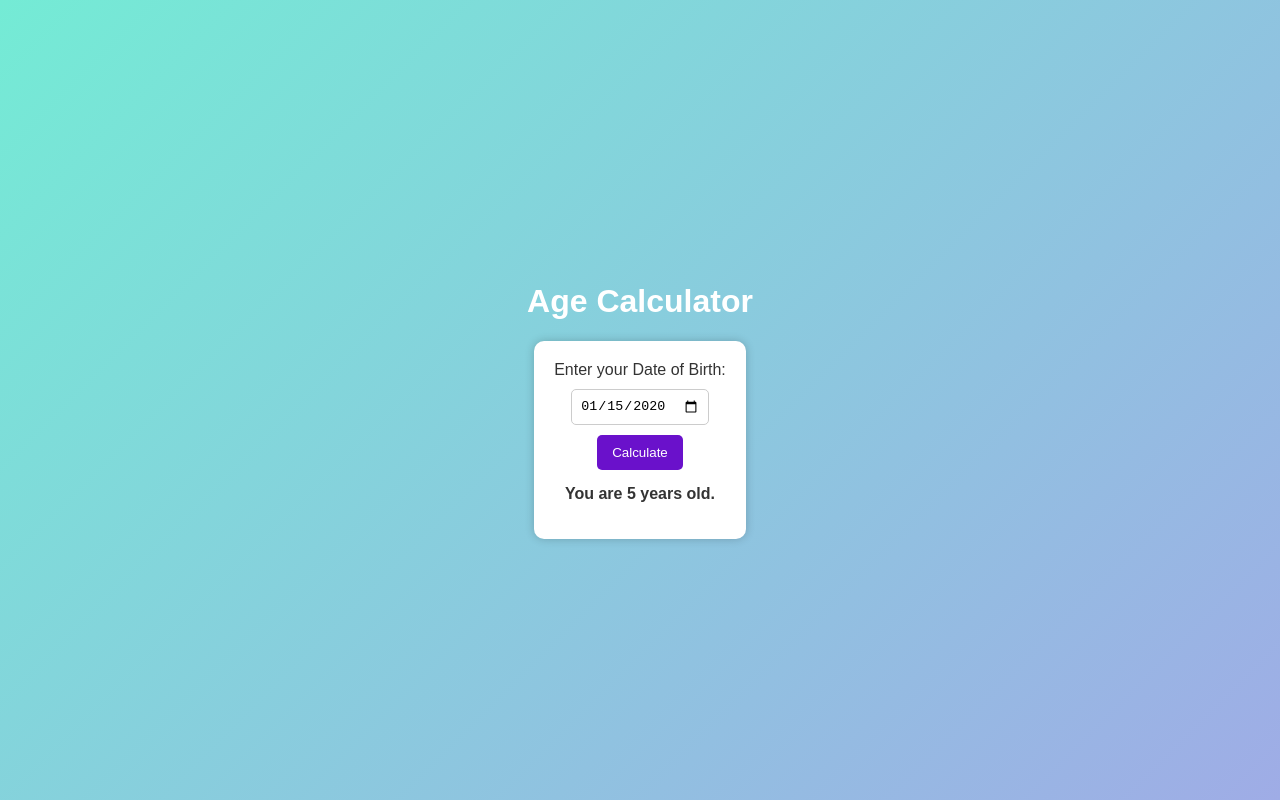
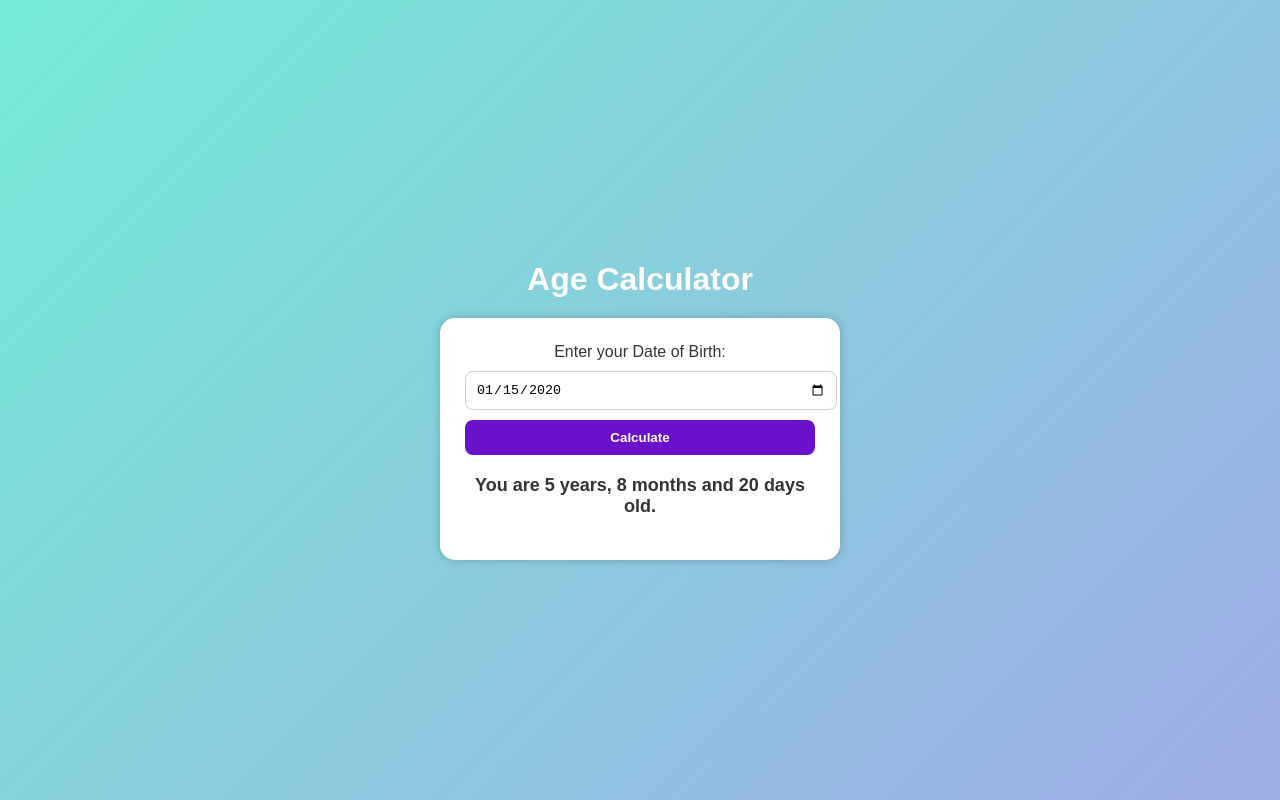
Before and after one commit to ayeshawzd/CodeAlpha_AgeCalculator, a plain HTML site: page index.html in a window 1280 px wide. Both pictures are taken after typing "2020-01-15" into the empty fields and a click on the button "Calculate". Drawn offline with Linux system fonts and the light colour scheme.

Commit message:
index.html

```diff
--- a/index.html
+++ b/index.html
@@ -3,7 +3,7 @@
 <head>
   <meta charset="UTF-8" />
   <meta name="viewport" content="width=device-width, initial-scale=1.0" />
-  <title>Age Calculator</title>
+  <title>Advanced Age Calculator</title>
   <style>
     body {
       font-family: Arial, sans-serif;
@@ -18,34 +18,43 @@
     }
     h1 {
       color: #fff;
+      margin-bottom: 20px;
     }
     .container {
-      background: white;
-      padding: 20px;
-      border-radius: 10px;
+      background: #fff;
+      padding: 25px;
+      border-radius: 15px;
       box-shadow: 0 0 10px rgba(0,0,0,0.2);
       text-align: center;
+      width: 90%;
+      max-width: 350px;
     }
     input {
-      padding: 8px;
+      padding: 10px;
       margin: 10px 0;
       border: 1px solid #ccc;
-      border-radius: 5px;
+      border-radius: 8px;
+      width: 100%;
     }
     button {
       background: #6a11cb;
       color: white;
       border: none;
       padding: 10px 15px;
-      border-radius: 5px;
+      border-radius: 8px;
       cursor: pointer;
+      width: 100%;
+      font-weight: bold;
+      transition: background 0.3s;
     }
     button:hover {
       background: #2575fc;
     }
     #result {
-      margin-top: 15px;
+      margin-top: 20px;
       font-weight: bold;
+      color: #333;
+      font-size: 18px;
     }
   </style>
 </head>
@@ -54,7 +63,6 @@
   <div class="container">
     <label for="dob">Enter your Date of Birth:</label><br />
     <input type="date" id="dob" />
-    <br />
     <button onclick="calculateAge()">Calculate</button>
     <p id="result"></p>
   </div>
@@ -70,14 +78,23 @@
       const birthDate = new Date(dob);
       const today = new Date();
 
-      let age = today.getFullYear() - birthDate.getFullYear();
-      const monthDiff = today.getMonth() - birthDate.getMonth();
+      let years = today.getFullYear() - birthDate.getFullYear();
+      let months = today.getMonth() - birthDate.getMonth();
+      let days = today.getDate() - birthDate.getDate();
 
-      if (monthDiff < 0 || (monthDiff === 0 && today.getDate() < birthDate.getDate())) {
-        age--;
+      if (days < 0) {
+        months--;
+        const prevMonth = new Date(today.getFullYear(), today.getMonth(), 0);
+        days += prevMonth.getDate();
       }
 
-      document.getElementById("result").innerText = `You are ${age} years old.`;
+      if (months < 0) {
+        years--;
+        months += 12;
+      }
+
+      document.getElementById("result").innerText =
+        `You are ${years} years, ${months} months and ${days} days old.`;
     }
   </script>
 </body>
```
